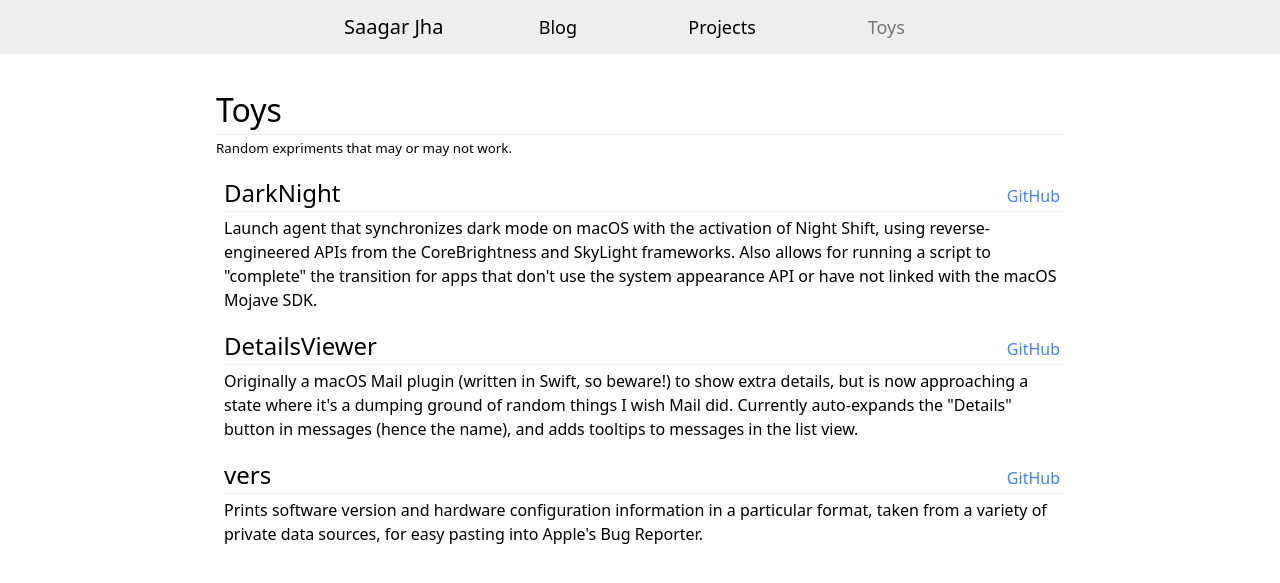
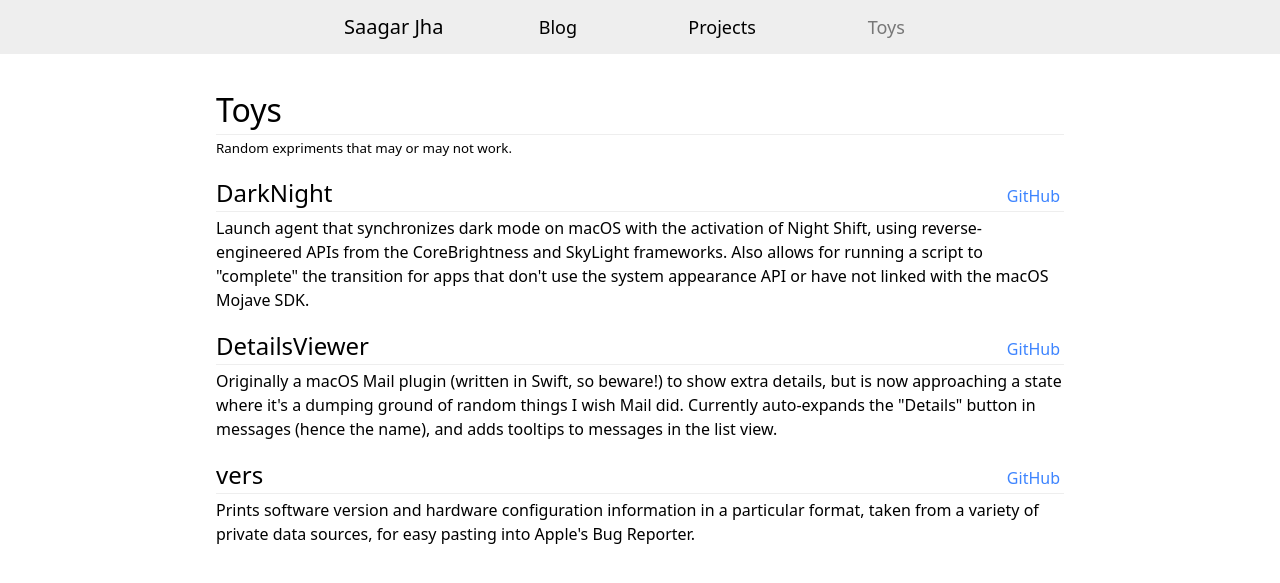
Before and after one commit to saagarjha/saagarjha.github.io, a Jekyll site: the page built from toys/index.md, in a window 1280 px wide. Shown: the top 583 px of the page. Built offline with Jekyll 4.4.1, drawn with Linux system fonts in a browser that asks for light colours.

Commit message:
Remove left inset at the request of Conner

```diff
--- a/_includes/portfolio_list.html
+++ b/_includes/portfolio_list.html
@@ -1,4 +1,4 @@
-<section id="projects">
+<section>
 	{% for e in include.elements %}
 		<h2 class="project">
 			<span>{{ e.title }}</span>
--- a/blog/blog.scss
+++ b/blog/blog.scss
@@ -2,8 +2,6 @@
 ---
 
 $title_feed_font_size: 1rem;
-
-$section_margin_left: 0.5rem;
 
 $post_margin: 0;
 $time_margin: 0rem 1rem 0rem 2rem;
@@ -22,10 +20,6 @@
 	font-size: smaller;
 }
 
-section {
-	margin-left: $section_margin_left;
-}
-
 .post {
 	margin: $post_margin;
 	time {
--- a/css/portfolio.scss
+++ b/css/portfolio.scss
@@ -10,10 +10,6 @@
 	font-size: smaller;
 }
 
-#projects {
-	margin-left: $projects_margin_left;
-}
-
 .project {
 	display: flex;
 	justify-content: space-between;
```
